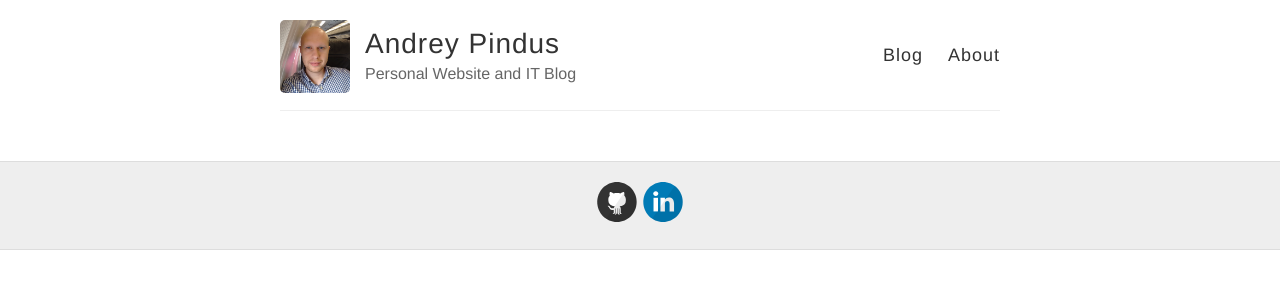
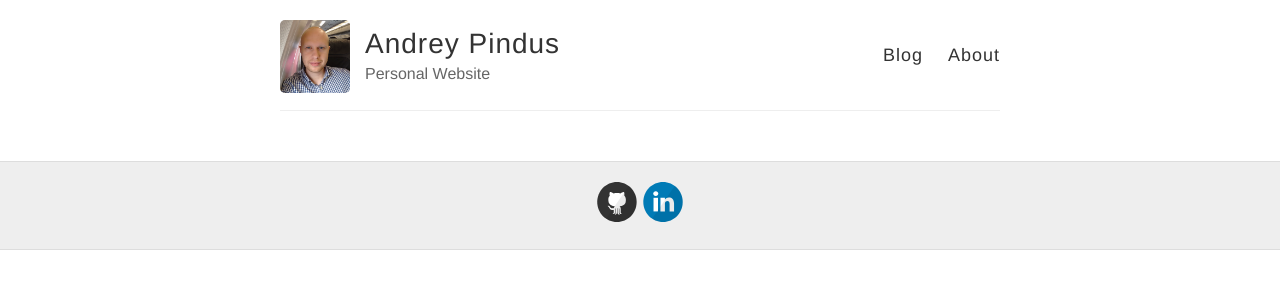
Before and after one commit to andreypindus/andreypindus.github.io, a Jekyll site: the page built from index.html, in a window 1280 px wide. Shown: the top 300 px of the page. Built offline with Jekyll 4.4.1, drawn with Linux system fonts in a browser that asks for light colours.

Commit message:
Update _config.yml

```diff
--- a/_config.yml
+++ b/_config.yml
@@ -6,7 +6,7 @@
 name: Andrey Pindus
 
 # Short bio or description (displayed in the header)
-description: Personal Website and IT Blog
+description: Personal Website
 
 # URL of your avatar or profile pic (you could use your GitHub profile pic)
 avatar: /images/pic07.jpg
@@ -47,7 +47,7 @@ url:
 # (http://yourusername.github.io/repository-name)
 # and NOT your User repository (http://yourusername.github.io)
 # then add in the baseurl here, like this: "/repository-name"
-baseurl: ""
+baseurl: "/about"
 
 #
 # !! You don't need to change any of the configuration flags below !!
```
